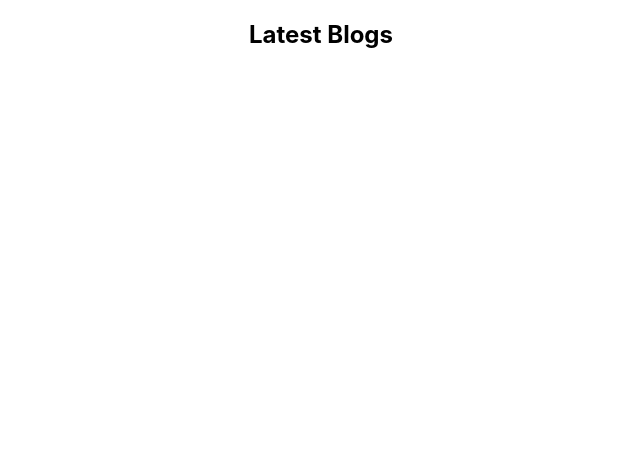
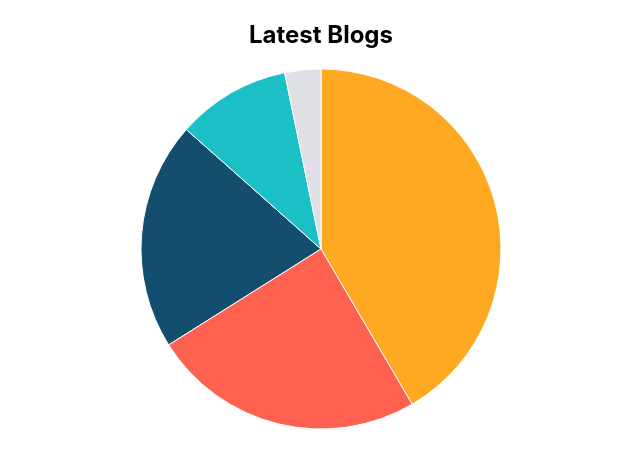
Before and after one commit to callezenwaka/graphs, a React (Create React App) app: page / in a window 1280 px wide. Shown: the top 468 px of the page, without its empty margins (319-959 px from the left). Built offline with nearby package versions, Linux system fonts and the light colour scheme.

Commit message:
Add pie components

```diff
--- a/package.json
+++ b/package.json
@@ -6,10 +6,13 @@
     "@testing-library/jest-dom": "^5.16.5",
     "@testing-library/react": "^13.4.0",
     "@testing-library/user-event": "^13.5.0",
+    "@types/d3": "^7.4.0",
     "@types/jest": "^27.5.2",
     "@types/node": "^16.11.65",
     "@types/react": "^18.0.21",
     "@types/react-dom": "^18.0.6",
+    "d3": "^7.6.1",
+    "d3-shape": "^3.1.0",
     "react": "^18.2.0",
     "react-dom": "^18.2.0",
     "react-scripts": "5.0.1",
@@ -39,5 +42,8 @@
       "last 1 firefox version",
       "last 1 safari version"
     ]
+  },
+  "devDependencies": {
+    "@types/d3-shape": "^3.1.0"
   }
 }
--- a/src/App.tsx
+++ b/src/App.tsx
@@ -1,7 +1,7 @@
 import React from 'react';
 // import logo from './logo.svg';
 import './App.css';
-import { BarChart } from "./components/index";
+import { BarChart, PieChart } from "./components/index";
 
 function App() {
 
@@ -10,6 +10,7 @@ function App() {
   return (
     <div className="App">
       <BarChart />
+      <PieChart />
       {/* <img src={logo} className="App-logo" alt="logo" /> */}
     </div>
   );
--- a/src/components/PieChart/PieChart.tsx
+++ b/src/components/PieChart/PieChart.tsx
@@ -1,20 +1,84 @@
 // import { useEffect, useState } from "react";
-// import { Chart } from "../../types/index";
+// import { ChartType } from "../../types/index";
+// import Chart from "../../types/Chart";
+import * as d3 from 'd3';
+import { PieArcDatum } from 'd3-shape'
 import './PieChart.css';
+import { useEffect, useRef } from "react";
 
-const PieChart = () => {
-  // useEffect(() => {
-  //   setBlogs(data.blogs || []);
-  //   // console.log('blogs: ', blogs);
-  // }, [data]);
+interface Chart {
+  label: string,
+  count: number,
+}
+
+const PieChart = ({ items }: { items: Chart[] }) => {
+  // const pieChart = useRef<HTMLDivElement>(null);
+  const pieChart = useRef<SVGSVGElement>(null);
+  useEffect(() => {
+    const width = 360;
+    const height = 360;
+    const radius = Math.min(width, height) / 2;
+    // Get positions for each data object
+    const piedata = d3.pie<Chart>().value(d => d.count)(items)
+    // Define arcs for graphing
+    const arc = d3.arc<PieArcDatum<Chart>>().innerRadius(0).outerRadius(radius)
+
+    const colors = d3.scaleOrdinal(['#ffa822', '#134e6f', '#ff6150', '#1ac0c6', '#dee0e6'])
+
+    // Define the size and position of svg
+    // var svg = d3.select('#chart')
+    // const svg = d3.select(pieChart.current)
+    // .append('svg')
+    // .attr('width', width)
+    // .attr('height', height)
+    // .append('g')
+    // .attr('transform', 'translate(' + (width / 2) + ',' + (height / 2) + ')');
+    const svg = d3.select(pieChart.current)
+    // .append('svg')
+      .attr('width', width)
+      .attr('height', height)
+      // .style('background-color','yellow')
+      .append('g')
+      // .attr('transform', 'translate(300,300)')
+      .attr('transform', 'translate(' + (width / 2) + ',' + (height / 2) + ')');
+
+    // Add tooltip
+    const tooldiv = d3.select('#chartArea')
+      .append('div')
+      .style('visibility', 'hidden')
+      .style('position', 'absolute')
+      .style('background-color', 'red')
+
+    // Draw pie
+    svg.append('g')
+      .selectAll('path')
+      .data(piedata)
+      .join('path')
+      .attr('d', arc)
+      // .attr('fill', (d, i) => colors(i as unknown as string))
+      .attr('fill', (d) => {
+        return colors(d.data.label) as string
+      })
+      .attr('stroke', 'white')
+      .on('mouseover', (e, d) => {
+        tooldiv.style('visibility', 'visible')
+          .text(`${d.data.label}: ${d.data.count}`)
+      })
+      .on('mousemove', (e, d) => {
+        tooldiv.style('top', (e.pageY - 50) + 'px')
+          .style('left', (e.pageX - 50) + 'px')
+      })
+      .on('mouseout', () => {
+        tooldiv.style('visibility', 'hidden')
+      })
+
+  }, [items]);
 
   return (
-    <div className="blog">
-      <section className="blog--main wrapper--container">
-        <div className="blog--title">
-          <h1 className="blog--heading">Latest Blogs</h1>
-        </div>
-        <div className="blog--content">
+    <div className="pie">
+      <section className="pie--section">
+        <div id='chartArea'>
+          <svg ref={pieChart}></svg>
         </div>
       </section>
     </div>
--- a/src/components/PieChart/index.tsx
+++ b/src/components/PieChart/index.tsx
@@ -1,12 +1,19 @@
 import PieChart from './PieChart';
 // import { Header, Subscription } from "../partials";
+const data = [
+  {label: 'A', count: 590},
+  {label: 'B', count: 291},
+  {label: 'C', count: 348},
+  {label: 'D', count: 145},
+  {label: 'E', count: 46},
+]
 
 const BlogContainer = () => {
 
   return (
     <div className='flex flex-row flex-wrap justify-between content-center gap-5 md:gap-0 px-2.5 py-5 bg-slate-100'>
       {/* <Header /> */}
-      <PieChart />
+      <PieChart items={ data } />
       {/* <Subscription /> */}
     </div>
   );
--- a/src/components/index.tsx
+++ b/src/components/index.tsx
@@ -1,2 +1,3 @@
 // export { default as Header } from "./partials/Header";
 export { default as BarChart } from './BarChart';
+export { default as PieChart } from './PieChart';
```
Also changed, not shown: src/types/Chart.tsx (+2 -11 lines), 2 other files (tests, documents, lock files or other folders).
